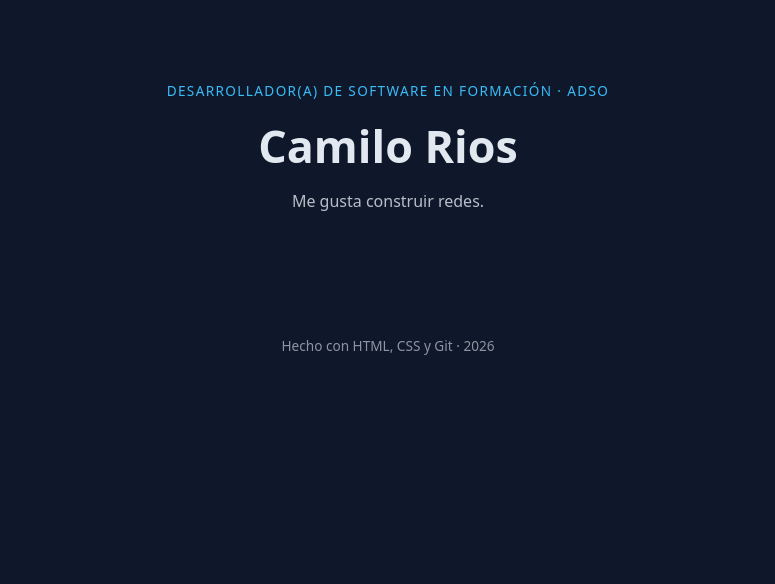
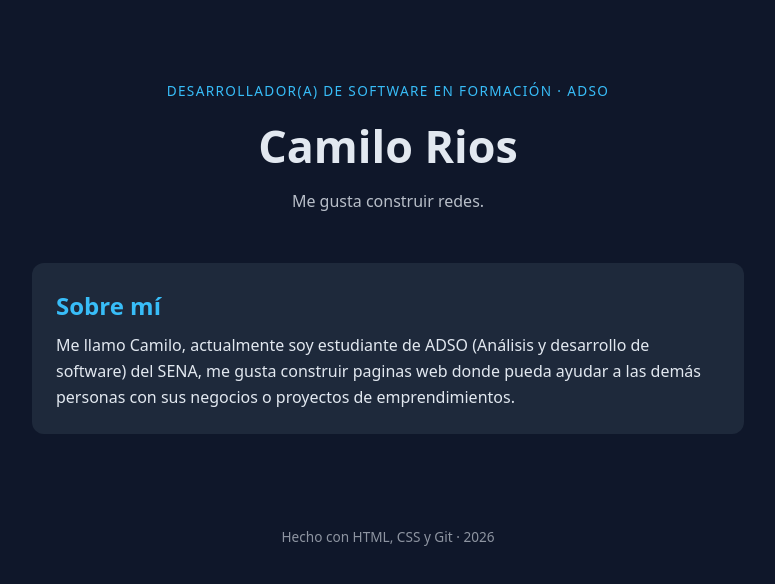
Before and after one commit to kmiloR-creator/portafolio, a plain HTML site: page portafolio-plantilla/index.html in a window 1280 px wide. Shown: the whole page, without its empty margins (252-1027 px from the left). Drawn offline with Linux system fonts and the light colour scheme.

Commit message:
feat: agrega sección Sobre mí

```diff
--- a/portafolio-plantilla/index.html
+++ b/portafolio-plantilla/index.html
@@ -15,6 +15,10 @@
 
   <main>
     <!-- Sobre mí: aquí va el issue #1 -->
+    <section>
+      <h2>Sobre mí</h2>
+      <p>Me llamo Camilo, actualmente soy estudiante de ADSO (Análisis y desarrollo de software) del SENA, me gusta construir paginas web donde pueda ayudar a las demás personas con sus negocios o proyectos de emprendimientos.</p>
+    </section>
 
     <!-- Habilidades: aquí va el issue #2 -->
 
```
